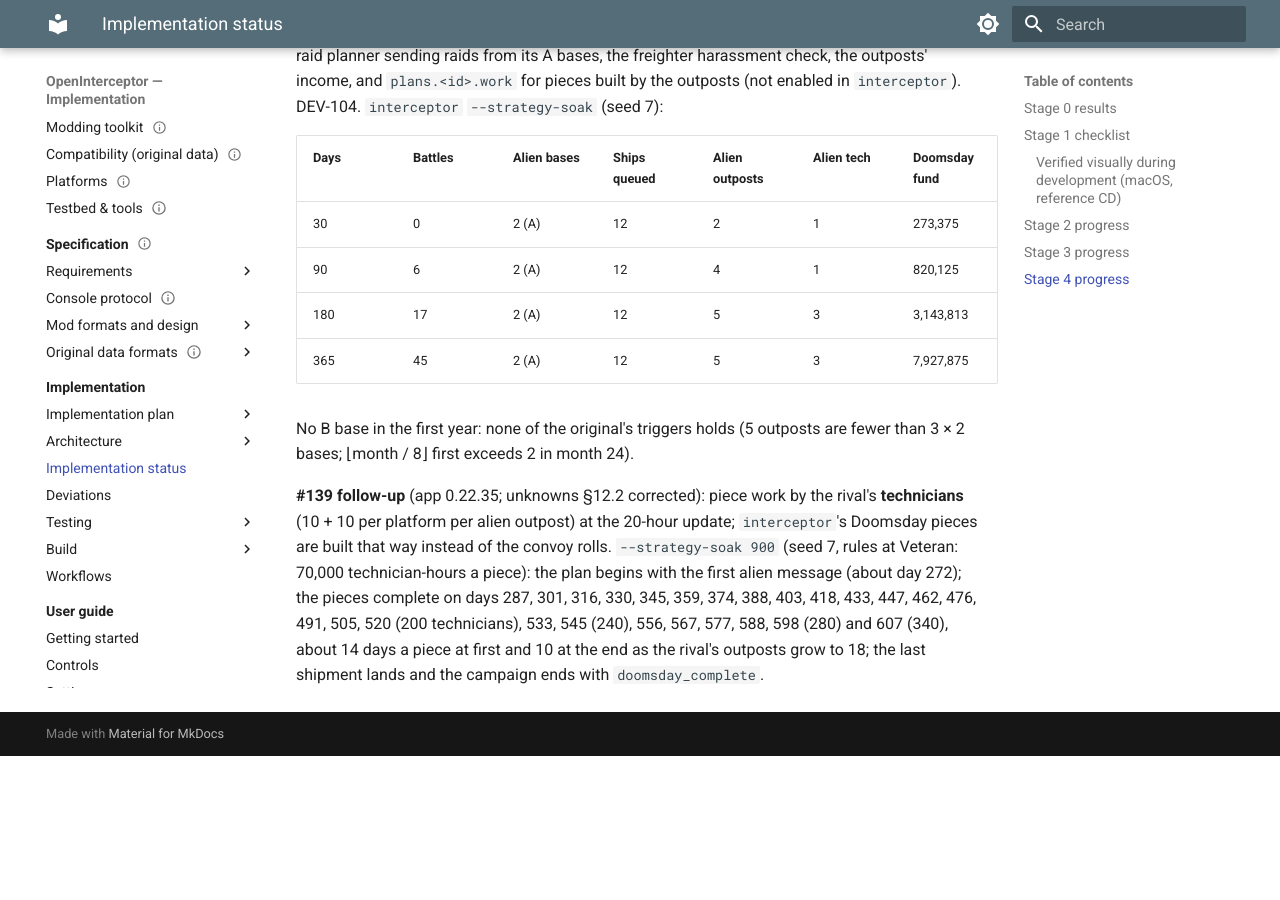
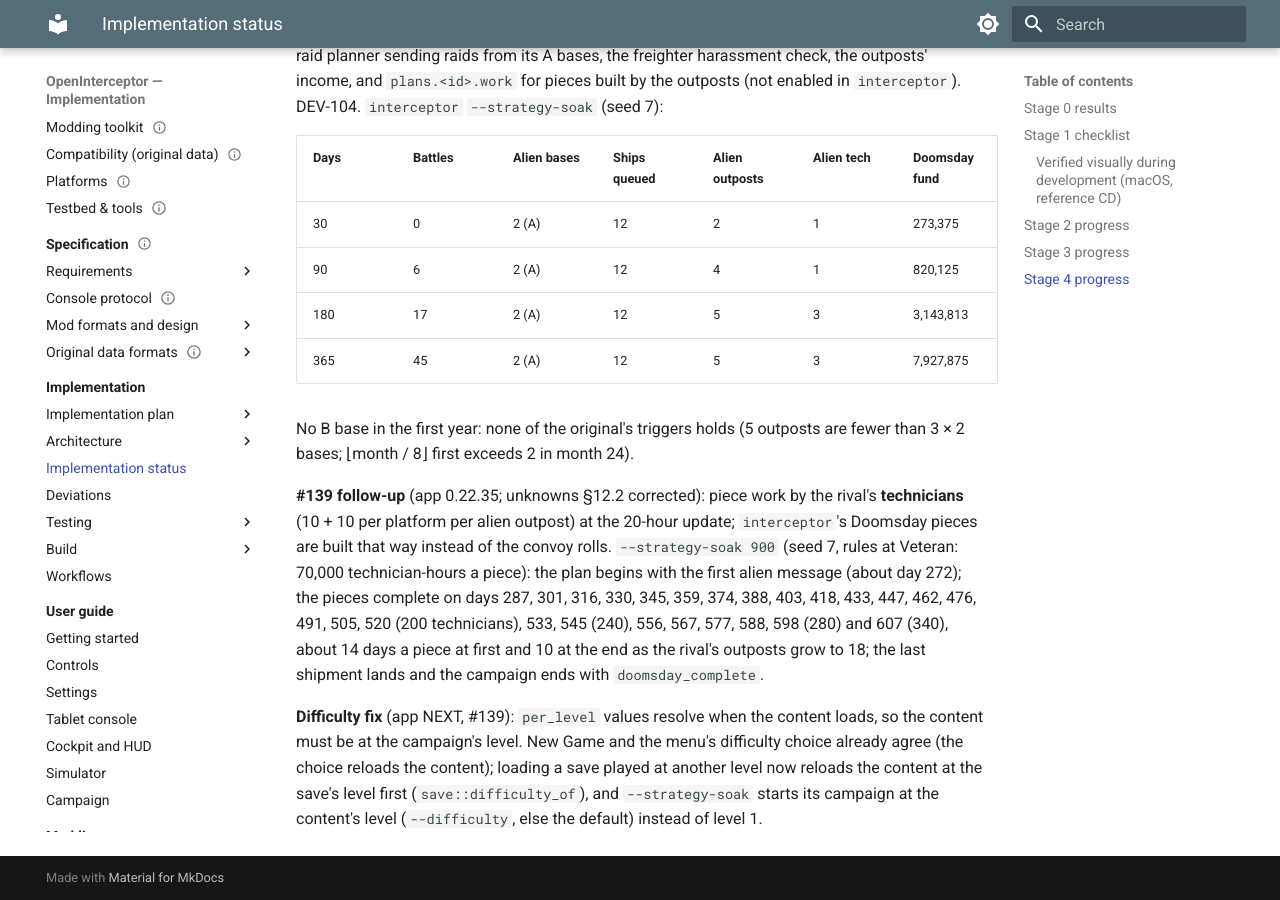
Before and after one commit to bbogovich/OpenInterceptor, an MkDocs documentation site: the page built from docs/implementation/status.md, in a window 1280 px wide and 900 px high, scrolled down 37508 px. Built offline with MkDocs 1.6.1 and Material for MkDocs 9.7.7, drawn with Linux system fonts in a browser that asks for light colours; before the commit the page ends 38264 px from its top, so only the background shows below that.

Commit message:
Saves load at their own difficulty; the soak at the content's (#139, app NEXT)
Status and unit tests.

Issue: #139

Co-Authored-By: Claude Opus 5.5 <noreply@anthropic.com>

```diff
--- a/docs/implementation/status.md
+++ b/docs/implementation/status.md
@@ -710,3 +710,9 @@ complete on days 287, 301, 316, 330, 345, 359, 374, 388, 403, 418, 433, 447, 462
 520 (200 technicians), 533, 545 (240), 556, 567, 577, 588, 598 (280) and 607 (340), about 14 days a
 piece at first and 10 at the end as the rival's outposts grow to 18; the last shipment lands and the
 campaign ends with `doomsday_complete`.
+
+**Difficulty fix** (app NEXT, #139): `per_level` values resolve when the content loads, so the
+content must be at the campaign's level. New Game and the menu's difficulty choice already agree
+(the choice reloads the content); loading a save played at another level now reloads the content
+at the save's level first (`save::difficulty_of`), and `--strategy-soak` starts its campaign at the
+content's level (`--difficulty`, else the default) instead of level 1.
```
Also changed, not shown: docs/implementation/testing/unit-tests.md (+3 -0 lines).
